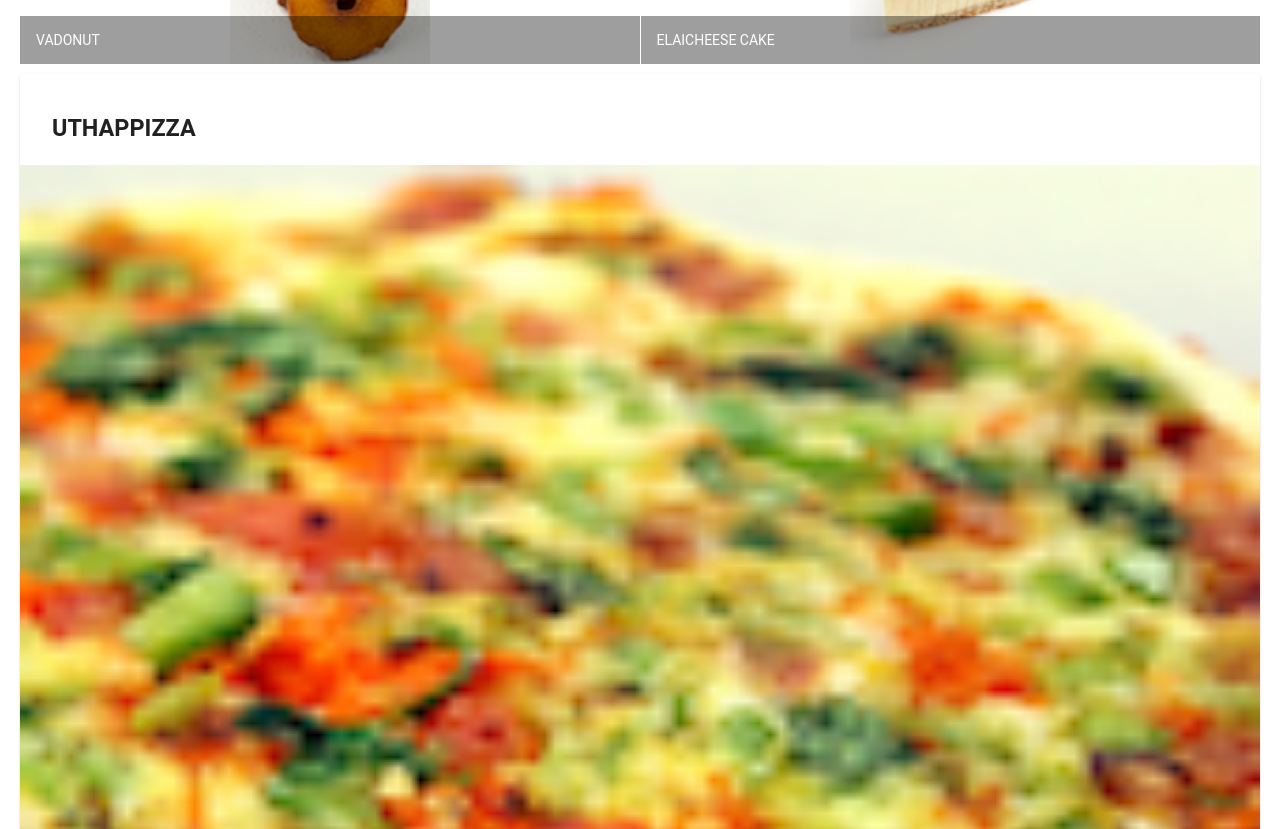
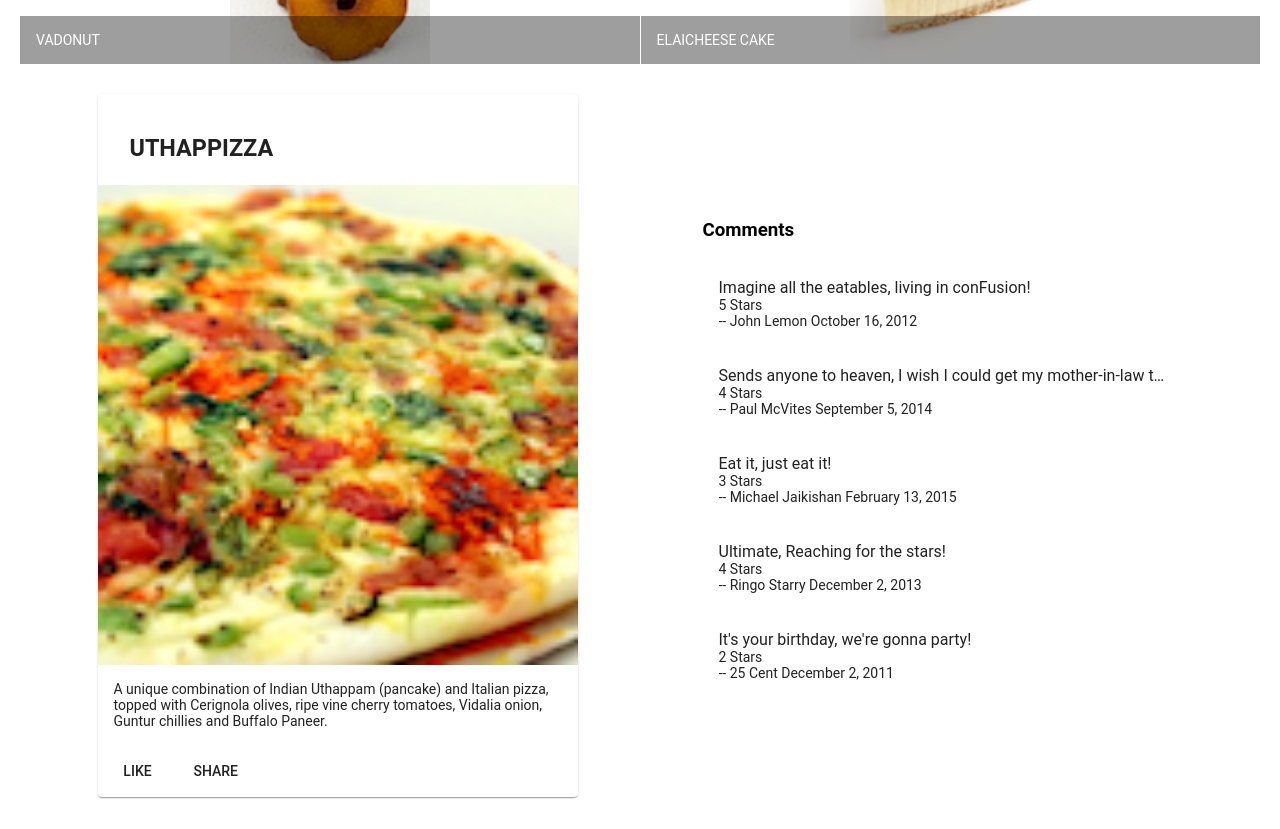
Before and after one commit to johnnascimento/angular-6-material-flex-coursera, an Angular app: page / in a window 1280 px wide. Shown: the part 500-1329 px from the top of the page. Built offline with nearby package versions, Linux system fonts and the light colour scheme.

Commit message:
1st week - angular course - frontend specialization

```diff
--- a/src/app/app.module.ts
+++ b/src/app/app.module.ts
@@ -11,11 +11,13 @@
 
 import { AppComponent } from './app.component';
 import { MenuComponent } from './menu/menu.component';
+import { DishdetailComponent } from './dishdetail/dishdetail.component';
 
 @NgModule({
   declarations: [
     AppComponent,
-    MenuComponent
+    MenuComponent,
+    DishdetailComponent
   ],
   imports: [
     BrowserModule,
--- /dev/null
+++ b/src/app/dishdetail/dishdetail.component.html
@@ -0,0 +1,38 @@
+<div class="container" fxLayout="row" fxLayout.sm="column" fxLayout.xs="column" fxLayoutAlign.gt-md="space-around center" fxLayoutGap="10px" fxLayoutGap.xs="0">
+    <div fxFlex="40">
+        <mat-card *ngIf="dish">
+            <mat-card-header>
+                <mat-card-title>
+                    <h3>
+                        {{dish.name | uppercase}}
+                    </h3>
+                </mat-card-title>
+            </mat-card-header>
+
+            <img mat-card-image src="{{dish.image}}" alt="{{dish.name}}" title="{{dish.name}}">
+
+            <mat-card-content>
+                <p>{{dish.description}}</p>
+            </mat-card-content>
+
+            <mat-card-actions>
+                <button mat-button>LIKE</button>
+                <button mat-button>SHARE</button>
+            </mat-card-actions>
+        </mat-card>
+    </div>
+
+    <div fxFlex="40">
+        <mat-list *ngIf="dish">
+            <h3 matHeader>Comments</h3>
+            <mat-list-item *ngFor="let dishComment of dish.comments">
+                <p matLine> {{dishComment.comment}} </p>
+                <p matLine> {{dishComment.rating}} Stars</p>
+                <p matLine>
+                    <span>-- {{dishComment.author}}</span>
+                    <span> {{dishComment.date | date : 'longDate'}} </span>
+                </p>
+            </mat-list-item>
+        </mat-list>
+    </div>
+</div>
--- /dev/null
+++ b/src/app/dishdetail/dishdetail.component.ts
@@ -0,0 +1,61 @@
+import { Component, OnInit } from '@angular/core';
+
+const DISH = {
+    id: '0',
+    name: 'Uthappizza',
+    image: '/assets/images/uthappizza.png',
+    category: 'mains',
+    featured: true,
+    label: 'Hot',
+    price: '4.99',
+    // tslint:disable-next-line:max-line-length
+    description: 'A unique combination of Indian Uthappam (pancake) and Italian pizza, topped with Cerignola olives, ripe vine cherry tomatoes, Vidalia onion, Guntur chillies and Buffalo Paneer.',
+    comments: [
+        {
+            rating: 5,
+            comment: 'Imagine all the eatables, living in conFusion!',
+            author: 'John Lemon',
+            date: '2012-10-16T17:57:28.556094Z'
+        },
+        {
+            rating: 4,
+            comment: 'Sends anyone to heaven, I wish I could get my mother-in-law to eat it!',
+            author: 'Paul McVites',
+            date: '2014-09-05T17:57:28.556094Z'
+        },
+        {
+            rating: 3,
+            comment: 'Eat it, just eat it!',
+            author: 'Michael Jaikishan',
+            date: '2015-02-13T17:57:28.556094Z'
+        },
+        {
+            rating: 4,
+            comment: 'Ultimate, Reaching for the stars!',
+            author: 'Ringo Starry',
+            date: '2013-12-02T17:57:28.556094Z'
+        },
+        {
+            rating: 2,
+            comment: 'It\'s your birthday, we\'re gonna party!',
+            author: '25 Cent',
+            date: '2011-12-02T17:57:28.556094Z'
+        }
+    ]
+};
+
+@Component({
+    selector: 'app-dishdetail',
+    templateUrl: './dishdetail.component.html',
+    styleUrls: ['./dishdetail.component.scss']
+})
+export class DishdetailComponent implements OnInit {
+
+    dish = DISH;
+
+    constructor() { }
+
+    ngOnInit() {
+    }
+
+}
--- a/src/app/menu/menu.component.html
+++ b/src/app/menu/menu.component.html
@@ -17,26 +17,5 @@
         </mat-grid-list>
     </div>
 
-    <div fxFlex *ngIf="selectedDish">
-        <mat-card>
-            <mat-card-header>
-                <mat-card-title>
-                    <h3>
-                        {{selectedDish.name | uppercase}}
-                    </h3>
-                </mat-card-title>
-            </mat-card-header>
-
-            <img mat-card-image src="{{selectedDish.image}}" alt="{{selectedDish.name}}" title="{{selectedDish.name}}">
-
-            <mat-card-content>
-                <p>{{selectedDish.description}}</p>
-            </mat-card-content>
-
-            <mat-card-actions>
-                <button mat-button>LIKE</button>
-                <button mat-button>SHARE</button>
-            </mat-card-actions>
-        </mat-card>
-    </div>
+    <app-dishdetail></app-dishdetail>
 </div>
```
Also changed, not shown: src/app/dishdetail/dishdetail.component.scss (added), 1 other file (tests, documents, lock files or other folders).
